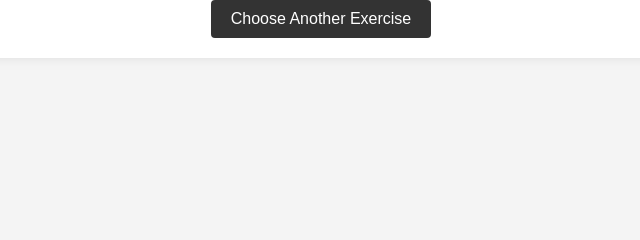
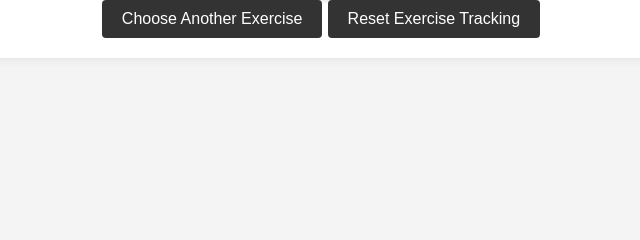
Before and after one commit to eshal26/AI-Workout-Assisstant, a Flask app: template templates/video.html in a window 1280 px wide. Shown: the part 410-650 px from the top of the page, without its empty margins (319-959 px from the left). Run offline with Flask 3, Linux system fonts and the light colour scheme; the template is opened without the code that fills it, so the values that code supplies are empty.

Commit message:
reset_function

```diff
--- a/app.py
+++ b/app.py
@@ -1,5 +1,5 @@
-from flask import Flask, render_template, Response, request
-from exercises import generate_frames
+from flask import Flask, render_template, Response, request, jsonify
+from exercises import generate_frames, reset_exercise_state
 
 app = Flask(__name__)
 
@@ -9,6 +9,7 @@ def index():
 
 @app.route('/video_feed/<int:exercise_id>')
 def video_feed(exercise_id):
+    reset_exercise_state()
     # Return the video feed as a streaming response
     return Response(generate_frames(exercise_id),
                     mimetype='multipart/x-mixed-replace; boundary=frame')
@@ -21,5 +22,10 @@ def video():
     else:
         return "Exercise ID not provided", 400
 
+@app.route('/reset', methods=['POST'])
+def reset():
+    reset_exercise_state()
+    return jsonify({'message': 'Exercise state reset'}), 200
+
 if __name__ == '__main__':
     app.run(debug=True)
--- a/exercises.py
+++ b/exercises.py
@@ -117,6 +117,17 @@ def recognise_squat(detection):
     except:
         pass
 
+def reset_exercise_state():
+    global counter
+    global state
+    global feedback
+    global range_flag
+    global halfway
+    counter = 0
+    state = 'Down'
+    feedback = ''
+    range_flag = True
+
 # Recognize situp function
 def recognise_situp(detection):
     global counter
--- a/static/video.js
+++ b/static/video.js
@@ -3,6 +3,23 @@ document.addEventListener('DOMContentLoaded', function() {
     const urlParams = new URLSearchParams(window.location.search);
     const exerciseId = urlParams.get('exercise_id');
     const exerciseHeader = document.getElementById('exercise');
+    const resetButton= document.getElementById('resetButton');
+
+    resetButton.addEventListener('click', () => {
+        fetch('/reset', {
+            method: 'POST',
+            headers: {
+                "Content-Type": "application/json"
+            }
+        })
+    .then(response => response.json())
+    .then(data => {
+        console.log(data);
+    })
+    .catch(error => {
+        console.log('Error:', error);
+    });
+});
 
     if (exerciseId == 1)
     exerciseHeader.textContent = `Squat`;
@@ -13,7 +30,6 @@ document.addEventListener('DOMContentLoaded', function() {
 
 
     if (exerciseId && videoFeed) {
-        // Ensure the URL is correctly formatted
         videoFeed.src = `/video_feed/${exerciseId}`;
     } else {
         console.error('No exercise ID found in query parameters.');
--- a/templates/video.html
+++ b/templates/video.html
@@ -15,6 +15,7 @@
         <button >
         <a href="{{ url_for('index') }}" class="text">Choose Another Exercise</a>
     </button>
+    <button id="resetButton">Reset Exercise Tracking</button>
     </div>
     <script src="{{ url_for('static', filename='video.js') }}"></script>
 </body>
```
